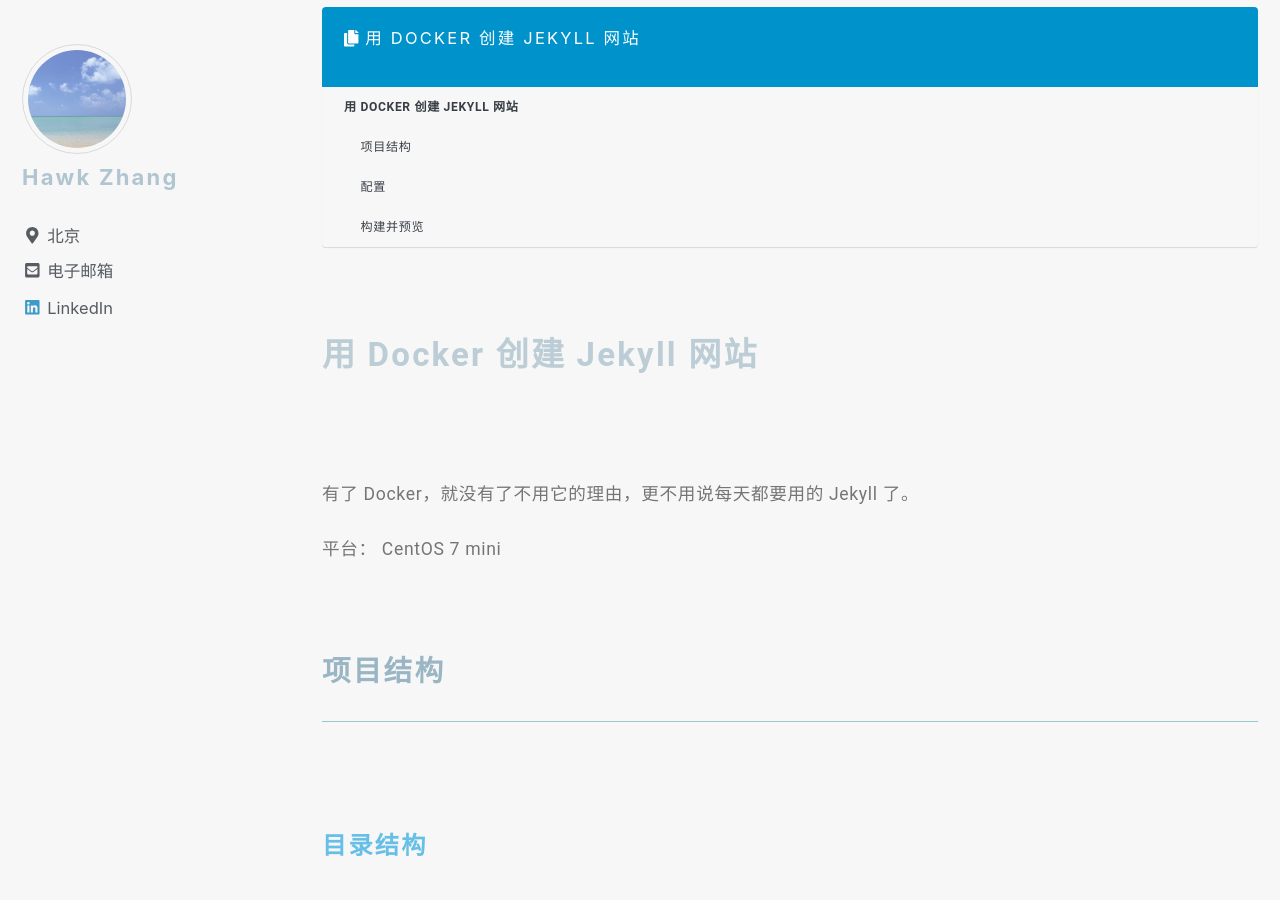
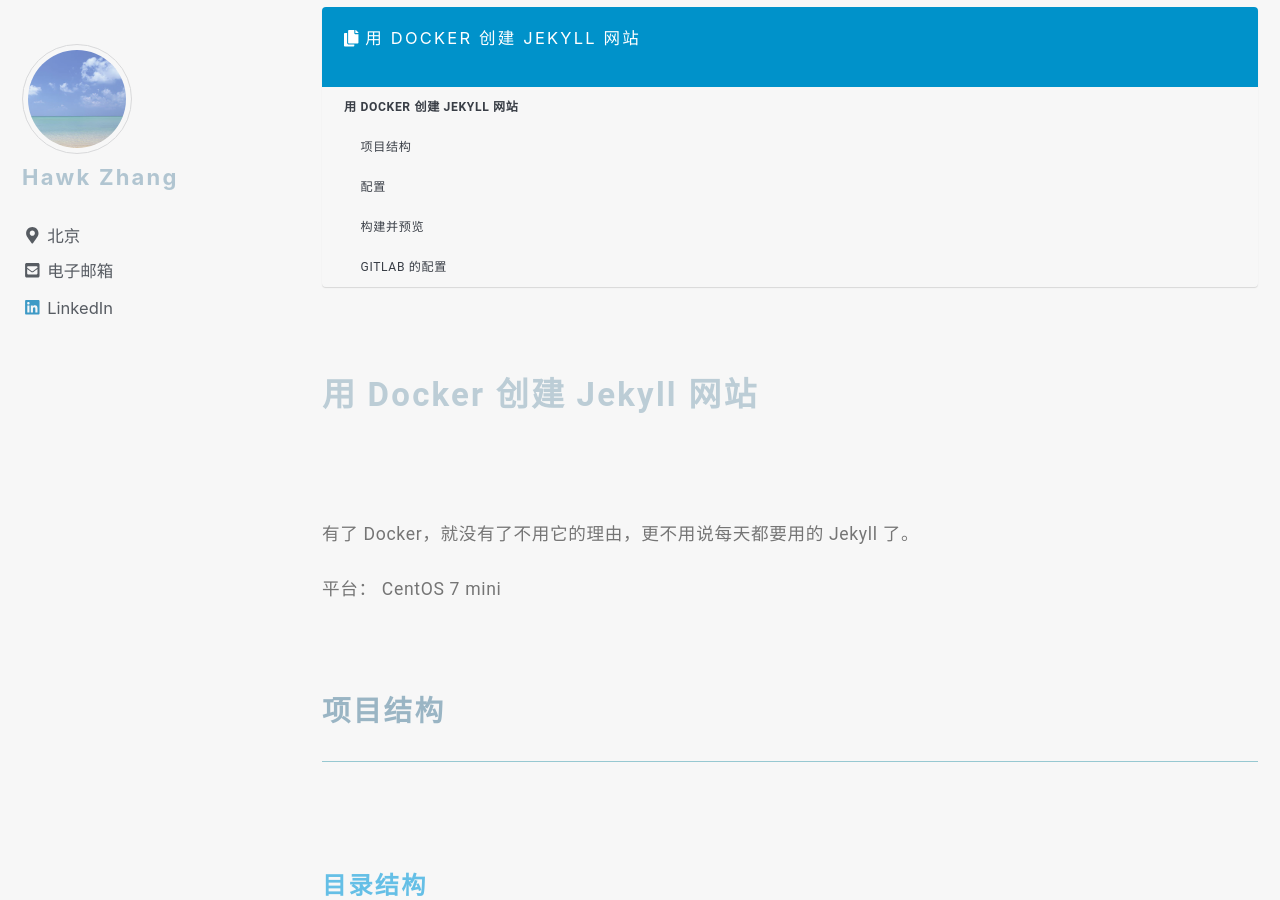
Before and after one commit to narru888/linotes_note, a Jekyll site: the page built from _posts/docker/2018-02-02-docker.jekyll.md, in a window 1280 px wide and 900 px high, scrolled down 390 px. Built offline with Jekyll 4.4.1, drawn with Linux system fonts in a browser that asks for light colours; nearby versions of some CDN libraries; a script that is not in the unit is left out; some of the changed text lies outside the part shown.

Commit message:
update on 2018-10-29 10:11:01 CST

````diff
--- a/_posts/docker/2018-02-02-docker.jekyll.md
+++ b/_posts/docker/2018-02-02-docker.jekyll.md
@@ -139,4 +139,10 @@
 
 
 
-###
+### Gitlab 的配置
+
+在项目根目录创建 `.gitlab-ci.yml` 文件：
+
+```yml
+
+```
````
